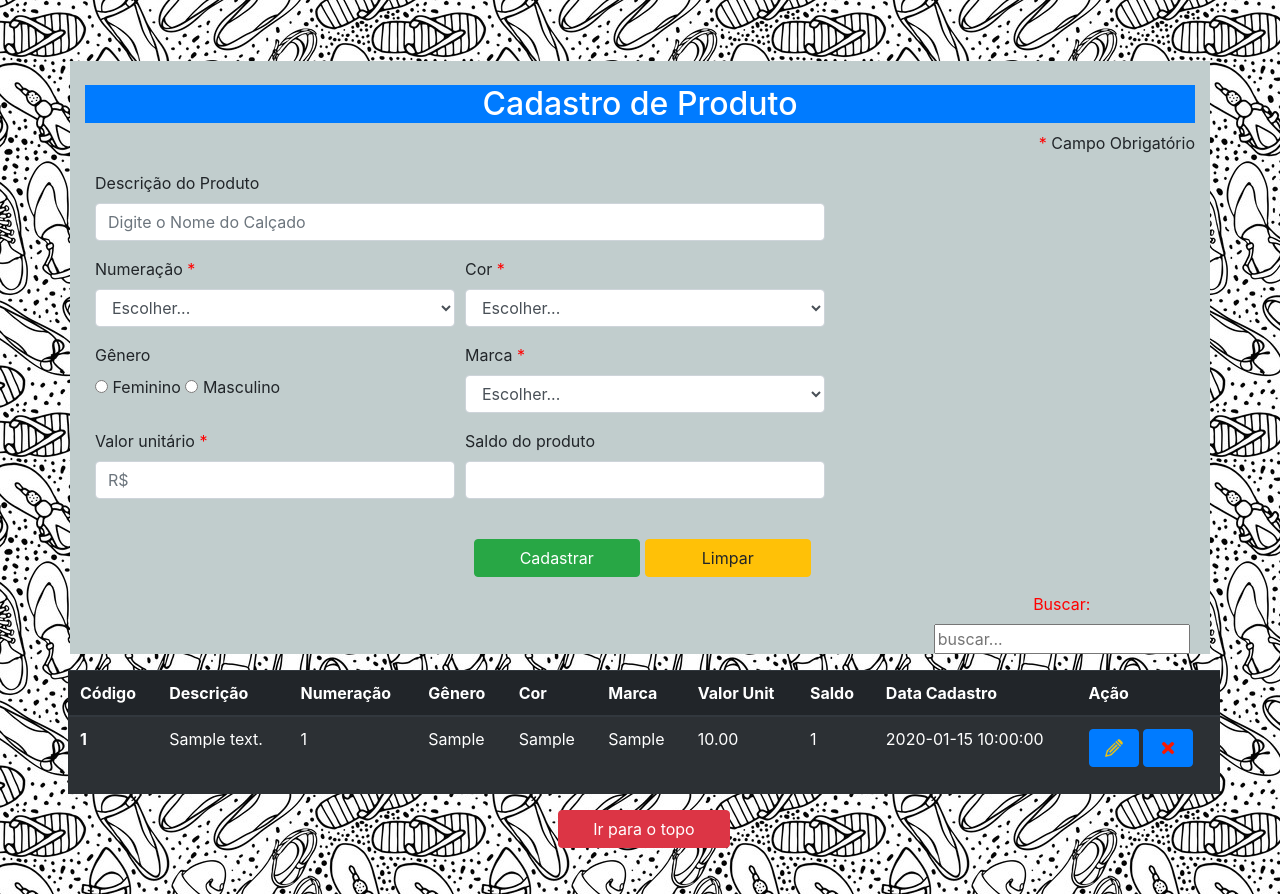
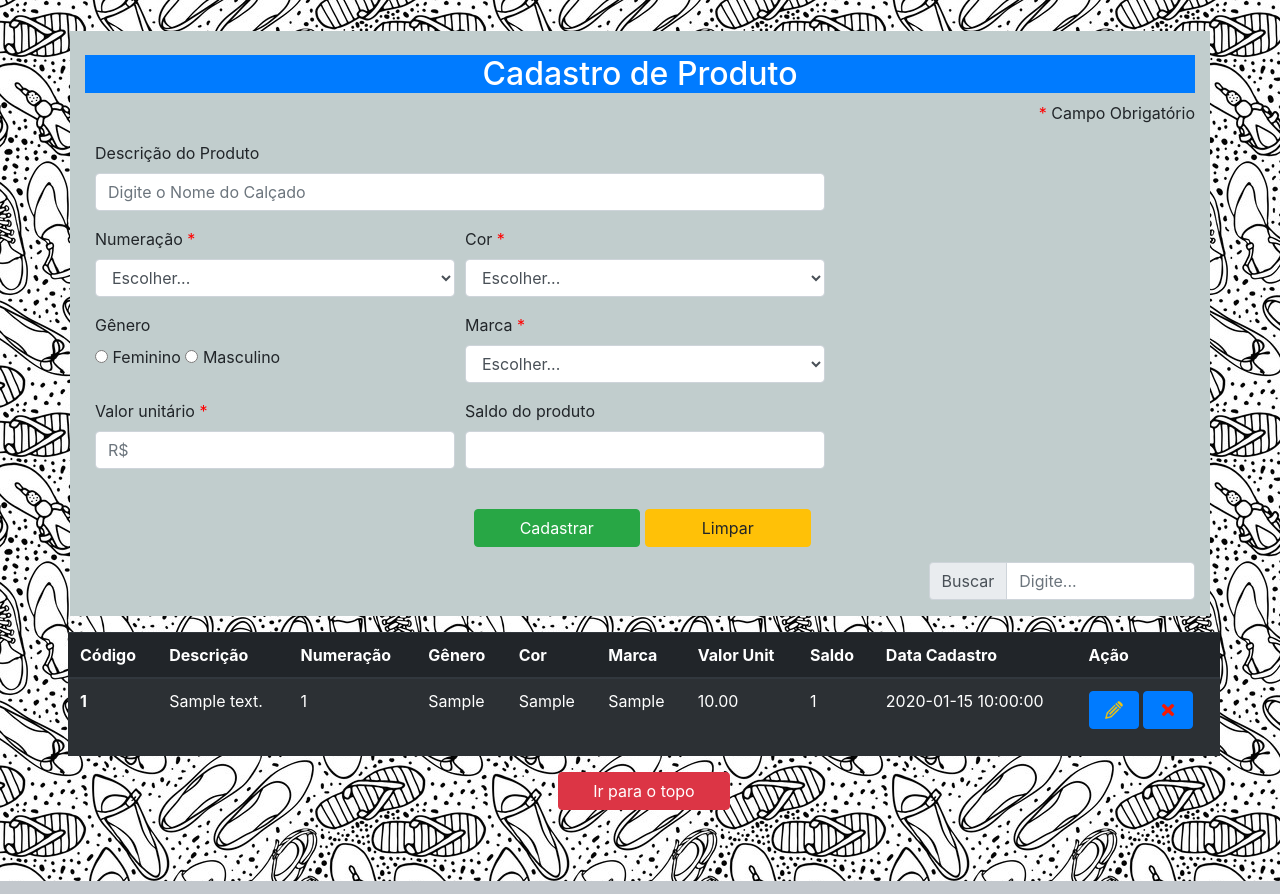
Before and after one commit to pwii-2019-1/spp, a PHP site: page /cadastroProduto.php in a window 1280 px wide. Shown: the part 57-951 px from the top of the page. Run offline with PHP 8.4, Linux system fonts and the light colour scheme; tables that the repository leaves empty hold one stand-in row (values such as "Sample post"); some libraries are stand-ins or nearby versions.

Commit message:
buscando prod na tabela, exclusão prod

```diff
--- a/projetoTelas/cadastroProduto.php
+++ b/projetoTelas/cadastroProduto.php
@@ -155,10 +155,14 @@ $ps = new ProdutoService();
 
 
                                 <button id="limpar" name="Limpar" class="btn btn-warning" onclick="limpa_formulario()" type="reset">Limpar</button>
-                                <div id="search">
-                                    <label >Buscar: </label>
-                                    <input type="text" id="inputText" alt="lista-clientes" onkeyup="buscaTable()"  placeholder="buscar..." />
-                                </div>
+				<div class="input-group mb-3">
+				  <div id="inputTextDiv" class="input-group-prepend">
+				    <span class="input-group-text" id="inputGroup-sizing-default">Buscar</span>
+				  </div>
+                                    <input type="text" id="inputText" class="form-control" salt="lista-clientes" onkeyup="buscaTable()" aria-label="Default" aria-describedby="inputGroup-sizing-default" placeholder="Digite..." />
+
+				</div>
+
                             </div>
                         </div></div>
                 </fieldset>
--- a/projetoTelas/css/estilo-produto.css
+++ b/projetoTelas/css/estilo-produto.css
@@ -73,7 +73,7 @@ h11 {
     margin-left: 5px;
 }
 
-#search {
+#inputTextDiv {
     margin-left: 76%;
     color: #ff0000;
 }
--- a/projetoTelas/css/estilo.header.css
+++ b/projetoTelas/css/estilo.header.css
@@ -26,7 +26,7 @@ nav ul li a { padding: 10px; color: #ffffff; font: 1.3em sans; }
     position: relative;
     top: -69px;
     margin-top: 0px;
-    margin-bottom: 0px;
+    margin-bottom: -30px;
     max-height:  50px;
 }
 
```
